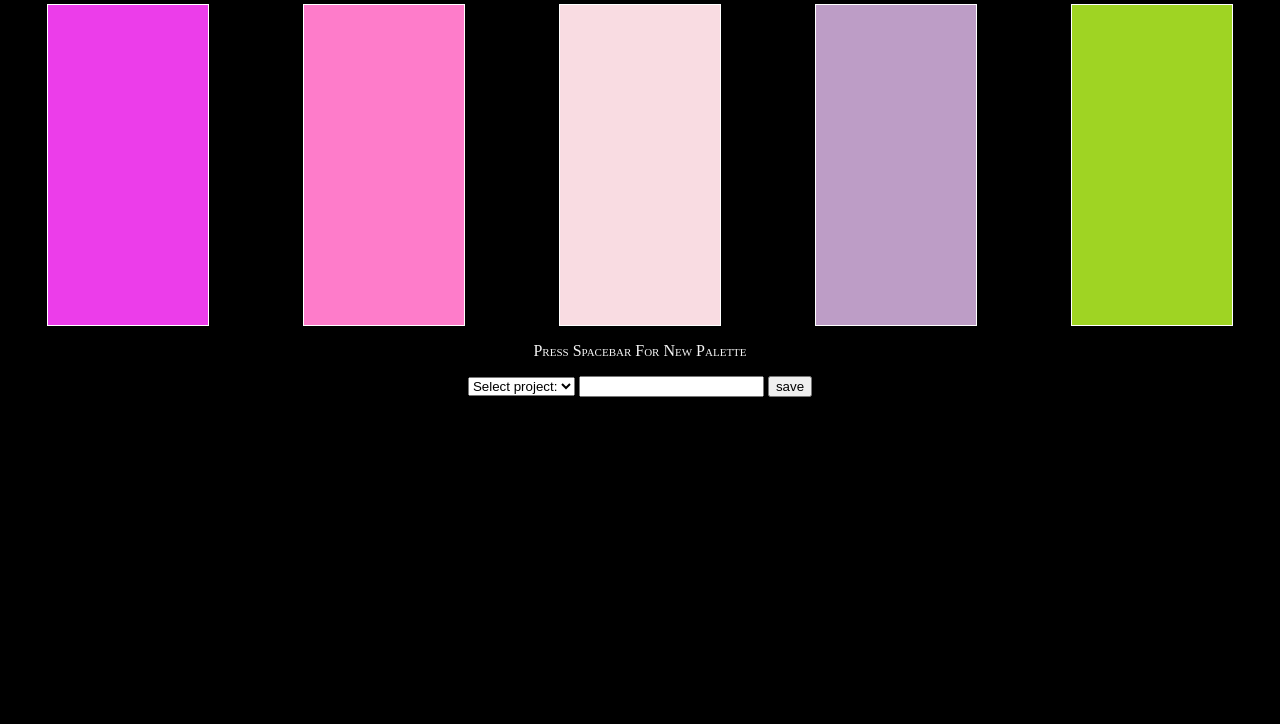
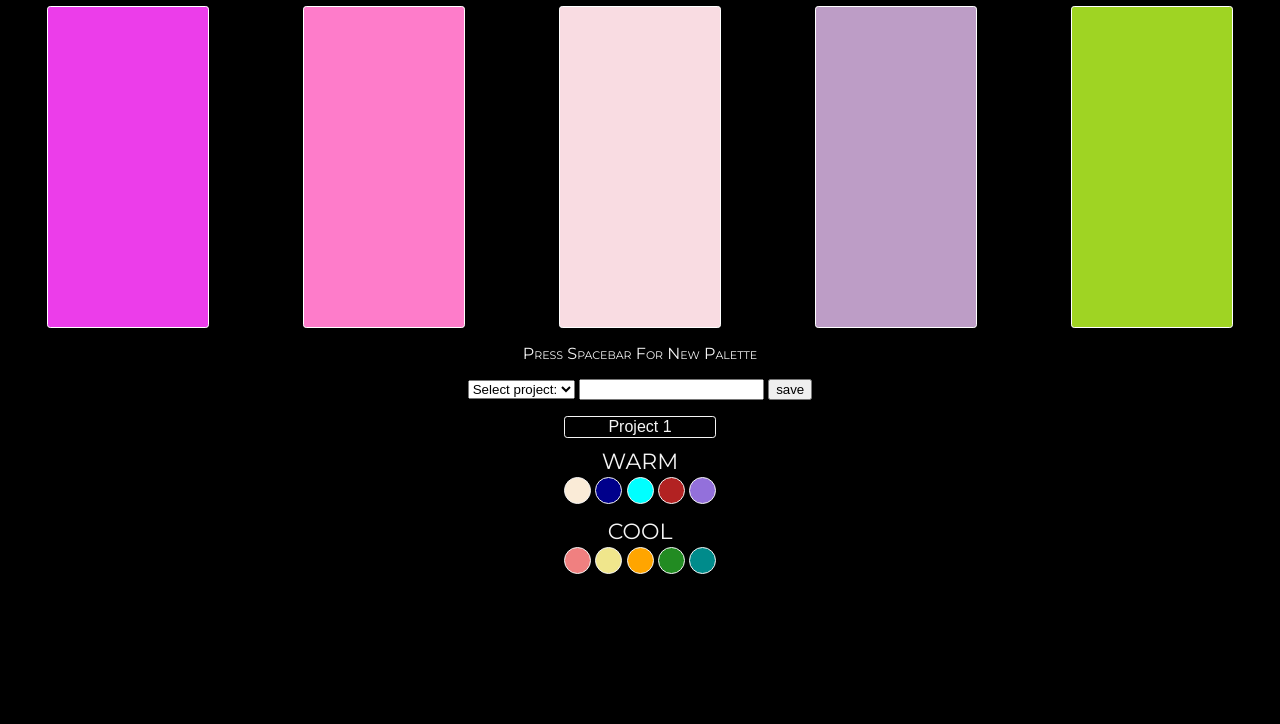
Before and after one commit to codytaft/palette-picker, a website: page public/index.html in a window 1280 px wide. Shown: the part 76-800 px from the top of the page. Drawn offline with nearby package versions, Linux system fonts and the light colour scheme.

Commit message:
Add font and project section styling

```diff
--- a/public/css/styles.css
+++ b/public/css/styles.css
@@ -5,6 +5,7 @@ body {
   margin: auto;
   width: 100%;
   text-align: center;
+  font-family: 'Montserrat', sans-serif;
 }
 
 .color-card-display {
@@ -29,3 +30,49 @@ input {
   position: relative;
   font-family: Arial;
 }
+
+.project-section {
+  display: flex;
+  justify-content: space-evenly;
+  flex-direction: row;
+}
+
+.project-btn {
+  border: 0.1rem solid whitesmoke;
+  width: 100%;
+  background-color: transparent;
+  color: whitesmoke;
+  border-radius: 0.2rem;
+  font-size: 1rem;
+}
+
+li {
+  list-style-type: none;
+  font-size: 2rem;
+}
+
+.circle {
+  height: 25px;
+  width: 25px;
+  border-radius: 50%;
+  display: inline-block;
+  border: 0.1rem solid whitesmoke;
+}
+
+.color-card {
+  display: flex;
+  justify-content: space-around;
+  flex-direction: column;
+  border-radius: 0.2rem;
+}
+
+.lock-icon {
+  cursor: pointer;
+  width: 5rem;
+  margin: 0 auto;
+}
+
+.lock-icon:hover {
+  background: url('../images/unlock-white.svg') no-repeat;
+  width: 5rem;
+}
--- a/public/index.html
+++ b/public/index.html
@@ -6,6 +6,7 @@
   <link rel="stylesheet" type="text/css" media="screen" href="./css/styles.css" />
   <script src="https://ajax.googleapis.com/ajax/libs/jquery/3.1.0/jquery.min.js"></script>
   <script src="./js/index.js"></script>
+  <link href="https://fonts.googleapis.com/css?family=Montserrat" rel="stylesheet">
 </head>
 
 <body>
@@ -14,20 +15,35 @@
   </section>
   <p class="instruction-text">Press Spacebar For New Palette</p>
   <section class="project-save-form">
-    <!-- <div class="project-select" style="width:200px"> -->
     <select class="select-dropdown">
       <option value='0'>Select project:</option>
       <option value='1'>Project 1</option>
       <option value='2'>Project 2</option>
       <option value='3'>Project 3</option>
     </select>
-    <!-- </div> -->
     <input name="project" type="text" class='input'>
     <button class="save-palette-btn">save</button>
   </section>
   <section class="project-cards">
     <ul class="palette-list"></ul>
   </section>
+  <section class="project-section">
+    <article class="palette-list">
+      <button class='project-btn'>Project 1</button>
+      <li>warm</li>
+      <span class="circle" style='background-color: antiquewhite'></span>
+      <span class="circle" style='background-color: darkblue'></span>
+      <span class="circle" style='background-color: aqua'></span>
+      <span class="circle" style='background-color: firebrick'></span>
+      <span class="circle" style='background-color: mediumpurple'></span>
+      <li>cool</li>
+      <span class="circle" style='background-color: lightcoral'></span>
+      <span class="circle" style='background-color: khaki'></span>
+      <span class="circle" style='background-color: orange'></span>
+      <span class="circle" style='background-color: forestgreen'></span>
+      <span class="circle" style='background-color: darkcyan'></span>
+    </article>
+  </section>
 </body>
 
 </html>
```
